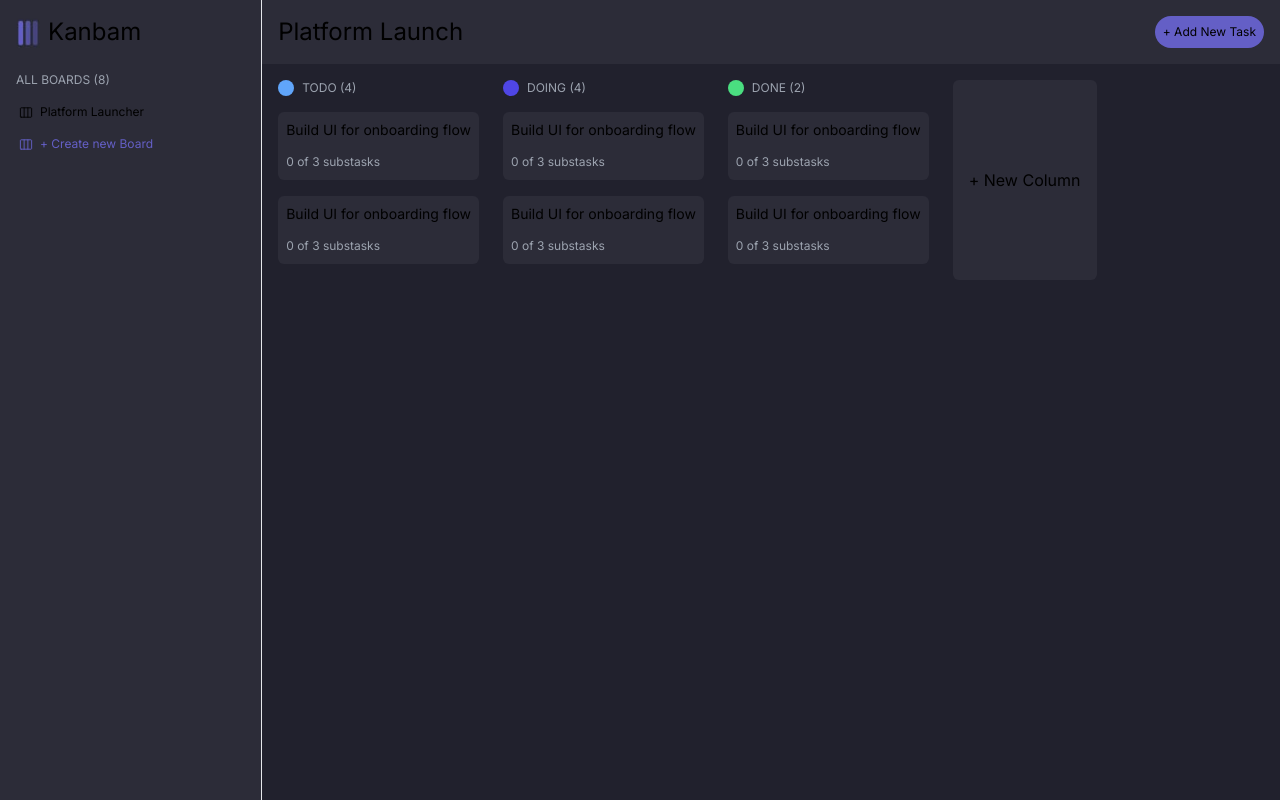
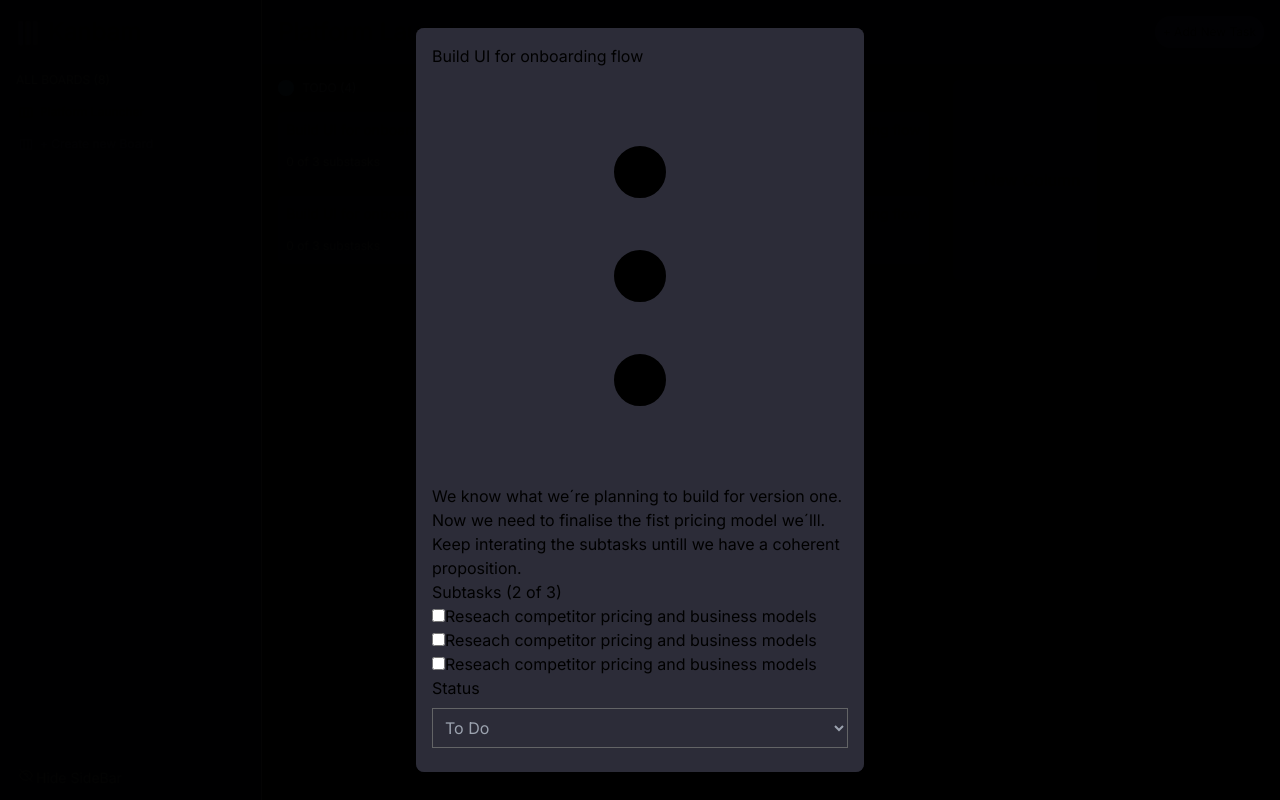
Before and after one commit to franwanderley/kanbam, a Next.js app: page / in a window 1280 px wide. Built offline with nearby package versions, Linux system fonts and the light colour scheme.

Commit message:
add modal create card

```diff
--- /dev/null
+++ b/public/img/Ellipse.tsx
@@ -0,0 +1,16 @@
+export const Ellipse = () => (
+  <svg
+    xmlns="http://www.w3.org/2000/svg"
+    fill="none"
+    viewBox="0 0 24 24"
+    strokeWidth={1.5}
+    stroke="currentColor"
+    className="size-2"
+  >
+    <path
+      strokeLinecap="round"
+      strokeLinejoin="round"
+      d="M12 6.75a.75.75 0 1 1 0-1.5.75.75 0 0 1 0 1.5ZM12 12.75a.75.75 0 1 1 0-1.5.75.75 0 0 1 0 1.5ZM12 18.75a.75.75 0 1 1 0-1.5.75.75 0 0 1 0 1.5Z"
+    />
+  </svg>
+);
--- /dev/null
+++ b/public/img/Hide.tsx
@@ -0,0 +1,18 @@
+export const Hide = ({ width, height }: { width: string; height: string }) => (
+  <svg
+    xmlns="http://www.w3.org/2000/svg"
+    fill="none"
+    viewBox="0 0 24 24"
+    strokeWidth={1.5}
+    stroke="currentColor"
+    className="size-6 align-middle"
+    width={width}
+    height={height}
+  >
+    <path
+      strokeLinecap="round"
+      strokeLinejoin="round"
+      d="M3.98 8.223A10.477 10.477 0 0 0 1.934 12C3.226 16.338 7.244 19.5 12 19.5c.993 0 1.953-.138 2.863-.395M6.228 6.228A10.451 10.451 0 0 1 12 4.5c4.756 0 8.773 3.162 10.065 7.498a10.522 10.522 0 0 1-4.293 5.774M6.228 6.228 3 3m3.228 3.228 3.65 3.65m7.894 7.894L21 21m-3.228-3.228-3.65-3.65m0 0a3 3 0 1 0-4.243-4.243m4.242 4.242L9.88 9.88"
+    />
+  </svg>
+);
--- a/src/app/layout.tsx
+++ b/src/app/layout.tsx
@@ -15,7 +15,7 @@ export default function RootLayout({
   children: React.ReactNode;
 }>) {
   return (
-    <html lang="en">
+    <html lang="pt-BR">
       <body className={inter.className}>{children}</body>
     </html>
   );
--- a/src/app/page.tsx
+++ b/src/app/page.tsx
@@ -1,15 +1,22 @@
+'use client'
+
 import { SideBar } from "@/components/SideBar";
 import { Card } from "@/components/Card";
-import Image from "next/image";
+import { FormTask } from "@/components/FormTask";
+import { useState } from "react";
 
 export default function Home() {
+  const [isOpenModal, setIsOpenModal] = useState<0 | 1>(0);
   return (
     <div className="flex min-h-screen flex-row bg-bg-primary divide-x">
+      {isOpenModal ? <FormTask onClose={() => setIsOpenModal(0)} /> : ''}
       <SideBar />
       <main className="w-full flex flex-col">
         <header className="flex flex-row justify-between p-4 w-full bg-bg-secondary">
           <h2 className="text-2xl">Platform Launch</h2>
-          <button className="cursor-pointer text-xs bg-button p-2 rounded-2xl">+ Add New Task</button>
+          <button onClick={() => setIsOpenModal(1)} className="cursor-pointer text-xs bg-button p-2 rounded-2xl">
+            + Add New Task
+          </button>
         </header>
         <div className="p-4 flex flex-row">
           <div className="flex flex-col justify-center mr-6">
@@ -37,7 +44,7 @@ export default function Home() {
             <Card />
           </div>
           <div className="flex flex-col justify-center items-center mr-6 p-4 bg-bg-secondary rounded-md cursor-pointer">
-            <span className="">+ New Column</span>
+            <span className="text-center">+ New Column</span>
           </div>
         </div>
       </main>
--- a/src/components/Card.tsx
+++ b/src/components/Card.tsx
@@ -1,6 +1,9 @@
+import { ViewCard } from "./ViewCard";
+
 export const Card = () => {
    return (
       <div className="bg-bg-secondary p-2 rounded-md cursor-pointer mb-4">
+         <ViewCard />
          <p className="text-sm mb-2">Build UI for onboarding flow</p>
          <span className="text-xs text-gray-400">0 of 3 substasks</span>
       </div>
--- a/src/components/Form.tsx
+++ /dev/null
@@ -1,5 +0,0 @@
-export const Form = () => {
-   return (
-      <div></div>
-   );
-}
--- /dev/null
+++ b/src/components/FormColumn.tsx
@@ -0,0 +1,3 @@
+export const FormColumn = () => {
+
+};
--- /dev/null
+++ b/src/components/FormTask.tsx
@@ -0,0 +1,33 @@
+
+
+export const FormTask = ({ onClose }: {onClose: () => void}) => {
+
+   return (
+      <div className="fixed inset-0 flex items-center justify-center z-50">
+         <div className="fixed inset-0 bg-black opacity-50" onClick={onClose}></div>
+         <div className="bg-bg-secondary rounded-lg overflow-hidden shadow-lg z-10 m-4 max-h-md max-w-md p-4">
+            <h1 className="text-lg mb-4 text-center">Add New Task</h1>
+            <form action="">
+               <label htmlFor="title">Title</label>
+               <input className="p-2 w-full bg-transparent text-gray-400 border border-border mt-2 mb-2" type="text" name="" id="title" placeholder="Take coffree break" />
+               <label htmlFor="description">Description</label>
+               <textarea className="p-2 w-full bg-transparent text-gray-400 border border-border mt-2 mb-2" name="" id="description"></textarea>
+               <label>Subtasks</label>
+               <input className="p-2 w-full bg-transparent text-gray-400 border border-border mt-2 mb-2" type="text" name="" id="" placeholder="Make COfree" />
+               <button type="button" className="bg-white w-full cursor-pointer p-2 mt-3 mb-3 rounded-lg text-button">
+                  + add new subtask
+               </button>
+               <label htmlFor="status">Status</label>
+               <select className="p-2 w-full bg-transparent text-gray-400 border border-border mt-2 mb-2" name="" id="status">
+                  <option value="0">To Do</option>
+                  <option value="1">In Progress</option>
+                  <option value="2">Done</option>
+               </select>
+               <button className="bg-button w-full cursor-pointer p-2 mt-3 rounded-lg" type="submit">
+                  Create Task
+               </button>
+            </form>
+         </div>
+      </div>
+   );
+}
--- a/src/components/SideBar.tsx
+++ b/src/components/SideBar.tsx
@@ -1,7 +1,13 @@
+import { useState } from 'react';
+import { Hide } from '../../public/img/Hide';
 import kanbam from '../../public/img/kanbam.png';
 import { ViewFinder } from '../../public/img/ViewFinder';
 
 export const SideBar = () => {
+   const [isOpenSideBar, setIsOpenSideBar] = useState<0 | 1>(1);
+   if (!isOpenSideBar) {
+      return '';
+   }
    return (
       <div className="min-h-screen w-1/4 flex flex-col p-4 bg-bg-secondary">
          <div className="flex flex-row mb-6">
@@ -16,8 +22,12 @@ export const SideBar = () => {
             </div>
             <div className="flex flex-row items-center text-button">
                <ViewFinder width="20px" height="15px" />
-               <p className="text-xs font-normal ml-1 text-button">+ Create new Board</p>
+               <p className="text-xs font-normal ml-1 text-button cursor-pointer">+ Create new Board</p>
             </div>
+         </div>
+         <div onClick={_ => setIsOpenSideBar(0)} className="cursor-pointer flex flex-row fixed bottom-3 align-middle text-gray-400">
+            <Hide width="20px" height="15px" />
+            <span className="text-sm">Hide SideBar</span>
          </div>
       </div>
    );
--- /dev/null
+++ b/src/components/ViewCard.tsx
@@ -0,0 +1,39 @@
+import { Ellipse } from "../../public/img/Ellipse";
+
+export const ViewCard = () => {
+   return (
+      <div className="fixed inset-0 flex items-center justify-center z-50">
+         <div className="fixed inset-0 bg-black opacity-50" onClick={() => {}}></div>
+         <div className="bg-bg-secondary rounded-lg overflow-hidden shadow-lg z-10 m-4 max-h-md max-w-md p-4">
+            <div>
+               <h3>Build UI for onboarding flow</h3>
+               <Ellipse />
+            </div>
+            <p>
+               We know what we´re planning to build for version one. Now we need to finalise the fist pricing
+               model we´lll. Keep interating the subtasks untill we have a coherent proposition.
+            </p>
+            <span>Subtasks (2 of 3)</span>
+            <div>
+               <input id="subtask-1" type="checkbox" />
+               <label htmlFor="subtask-1">Reseach competitor pricing and business models</label>
+            </div>
+            <div>
+               <input id="subtask-1" type="checkbox" />
+               <label htmlFor="subtask-1">Reseach competitor pricing and business models</label>
+            </div>
+            <div>
+               <input id="subtask-1" type="checkbox" />
+               <label htmlFor="subtask-1">Reseach competitor pricing and business models</label>
+            </div>
+            <label htmlFor="status">Status</label>
+            <select className="p-2 w-full bg-transparent text-gray-400 border border-border mt-2 mb-2" name="" id="status">
+               <option value="0">To Do</option>
+               <option value="1">In Progress</option>
+               <option value="2">Done</option>
+            </select>
+         </div>
+      </div>
+   );
+
+};
--- a/tailwind.config.ts
+++ b/tailwind.config.ts
@@ -12,6 +12,7 @@ const config: Config = {
         "bg-primary": "#21212d",
         "bg-secondary": "#2c2c38",
         "button": "#645fc6",
+        "border": "#636466",
       }
     },
   },
```
